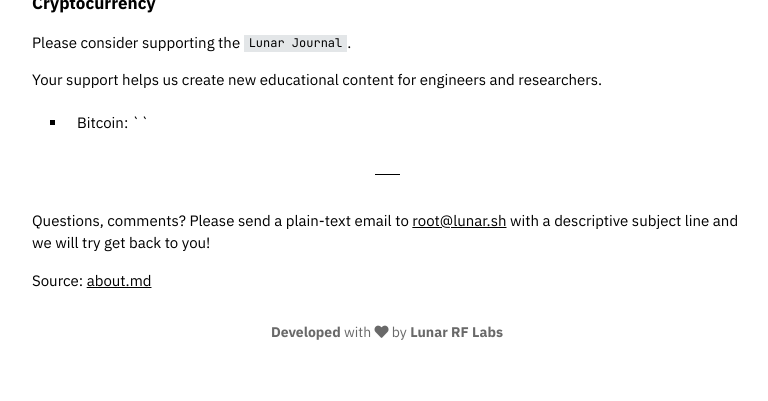
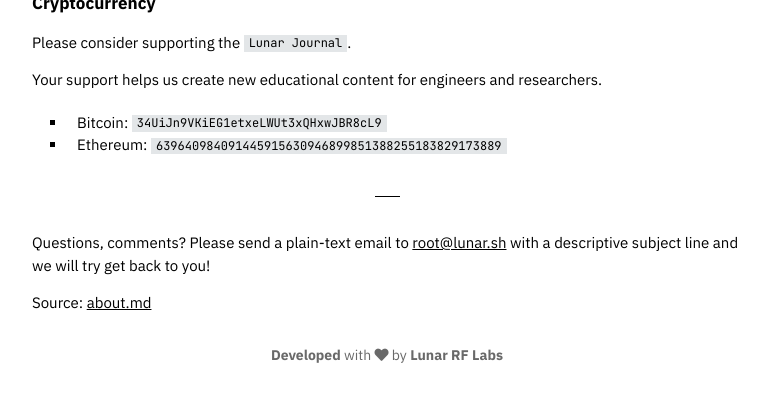
Before and after one commit to microstub/microstub.github.io, a Jekyll site: the page built from about.md, in a window 1280 px wide and 900 px high, scrolled down 1388 px, cut to the strip 499-900 px from the top of the window. Shown: the whole strip, without its empty margins (253-1021 px from the left). Built offline with Jekyll 4.4.1, drawn with Linux system fonts in a browser that asks for light colours; nearby versions of some CDN libraries; before the commit the page ends 2265 px from its top, so only the background shows below that.

Commit message:
Update about.md

```diff
--- a/about.md
+++ b/about.md
@@ -73,4 +73,5 @@
 
 Your support helps us create new educational content for engineers and researchers.
 
-* Bitcoin: `{{ site.btc_wallet }}`
+* Bitcoin: `{{ site.wallet.btc }}`
+* Ethereum: `{{ site.wallet.ethereum }}`
```
